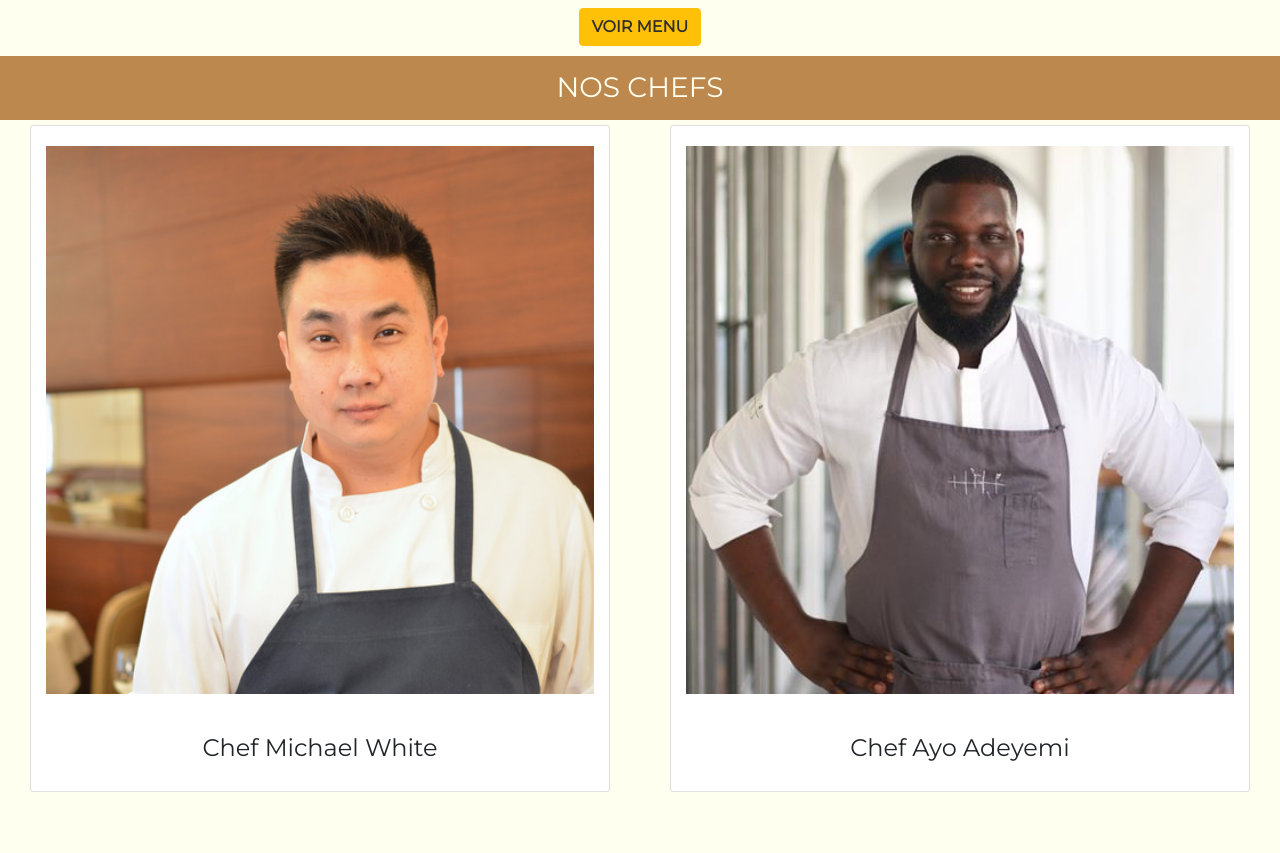
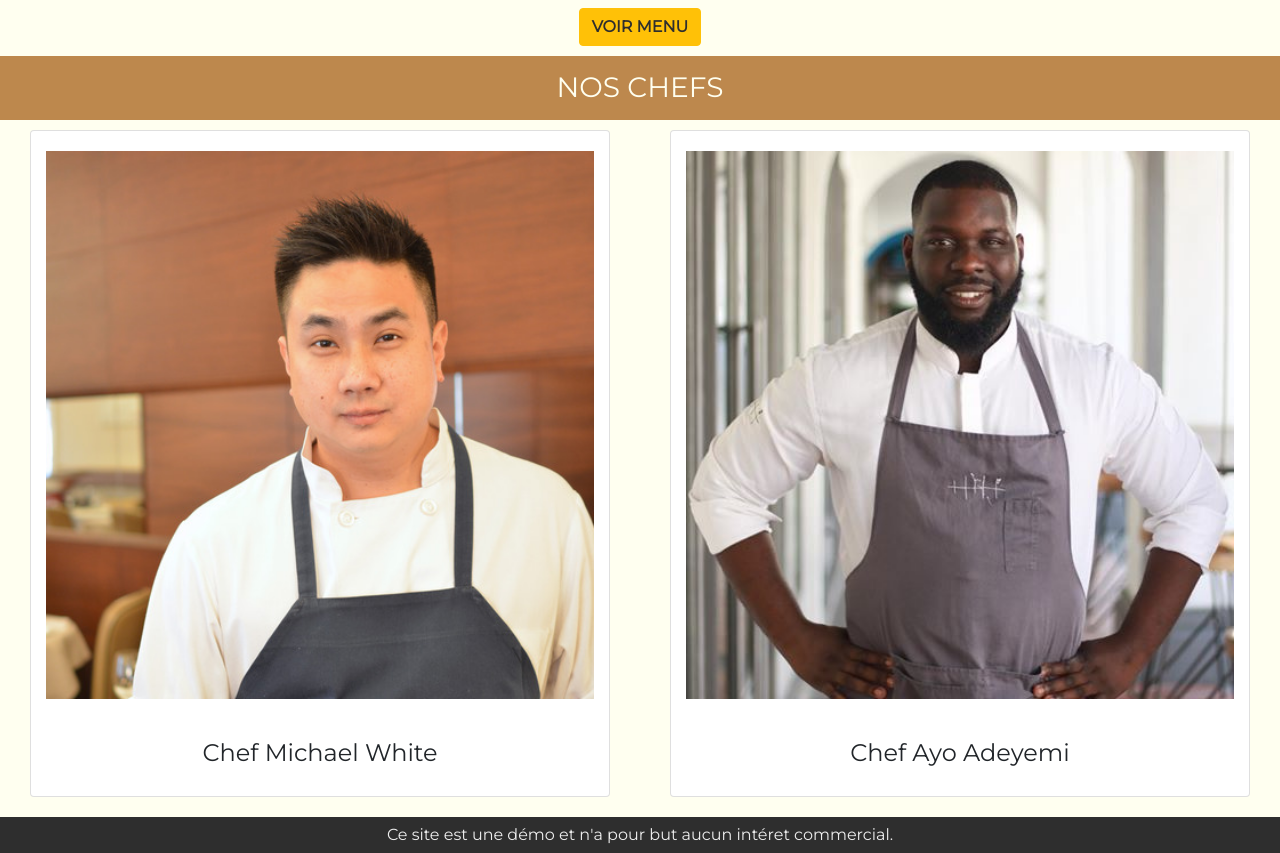
Before and after one commit to JiovanyVincent/lagrillade, a React (Create React App) app: page / in a window 1280 px wide. Shown: the part 1442-2295 px from the top of the page. Before the commit the page ends 2239 px from the top, so only its background shows below. Built offline with nearby package versions, Linux system fonts and the light colour scheme; a web font is replaced by a local one.

Commit message:
footer ended

```diff
--- /dev/null
+++ b/src/Footer.js
@@ -0,0 +1,15 @@
+import React from 'react';
+
+export class Footer extends React.Component {
+  render() {
+    return (
+      <div style={{ marginTop: 10,
+                    padding: 1,
+                    textAlign: "center",
+                    backgroundColor: "#2e2e2e",
+                    color: "#eee"}}>
+        <p style={{margin: 5}}>Ce site est une démo et n'a pour but aucun intéret commercial. </p>
+      </div>
+    );
+  }
+}
--- a/src/Home.js
+++ b/src/Home.js
@@ -1,5 +1,6 @@
 import React from 'react';
 import { ContentHome } from './components/ContentHome';
+import { Footer } from './Footer';
 
 const sections = [
   {
@@ -43,6 +44,7 @@ export class Home extends React.Component {
         TitleTwo={section4.title}
         TitleThree={section5.title}
       />
+      <Footer />
       </div>
     );
   }
--- a/src/index.scss
+++ b/src/index.scss
@@ -197,7 +197,7 @@ body {
     margin: 0;
     padding: 0;
     .card {
-      margin: 5px 30px;
+      margin: 10px 30px;
       text-align: center;
     }
   }
```
Also changed, not shown: src/components/ContentFooter.js (added, +9 -0 lines).
